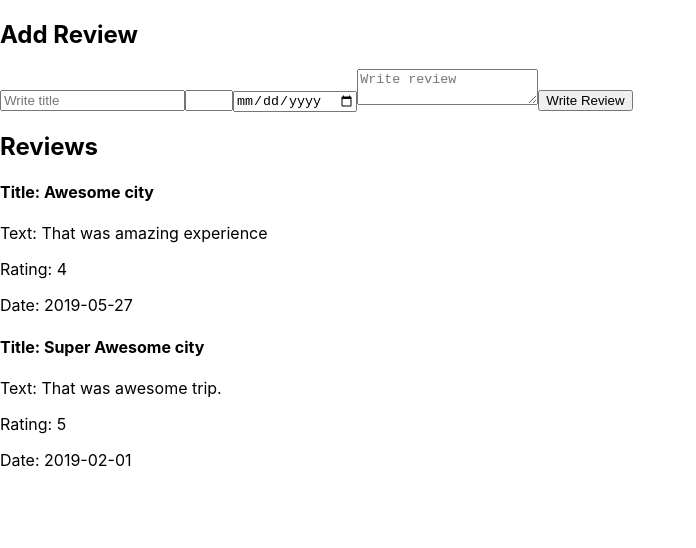
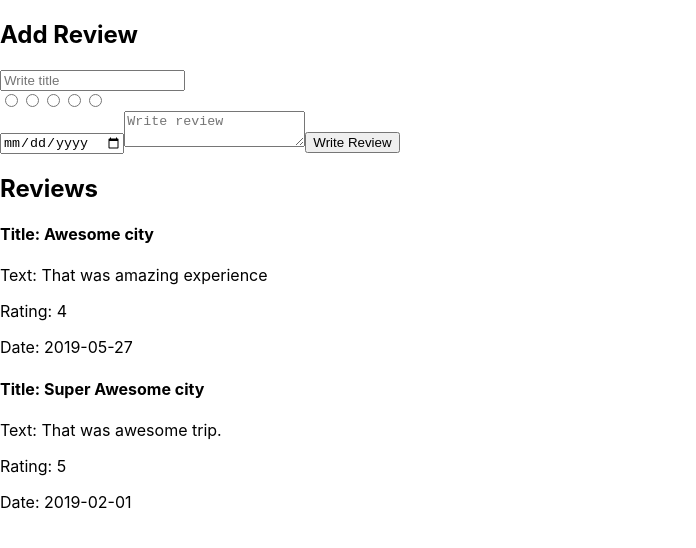
Before and after one commit to ruairidhholwill/phileas_blogg_front_end, a React (Create React App) app: page / in a window 1280 px wide. Shown: the top 548 px of the page, without its empty margins (0-696 px from the left). Built offline with nearby package versions, Linux system fonts and the light colour scheme.

Commit message:
Rating Radio buttons fixed

```diff
--- a/src/Reviews/Components/ReviewForm.js
+++ b/src/Reviews/Components/ReviewForm.js
@@ -24,7 +24,7 @@ class ReviewForm extends Component{
     handleSubmit(event){
       event.preventDefault();
       const title = this.state.title.trim();
-      const rating = this.state.rating.trim();
+      const rating = this.state.rating;
       const date = this.state.date.trim();
       const text = this.state.text.trim();
 
@@ -42,6 +42,7 @@ class ReviewForm extends Component{
 
   handleRatingChange(event){
     this.setState({rating: event.target.value})
+
   }
 
   handleDateChange(event){
@@ -56,7 +57,13 @@ render(){
   return(
     <form className="review-form" onSubmit={this.handleSubmit}>
     <input type="text" placeholder="Write title" value={this.state.title} onChange={this.handleTitleChange}/>
-    <input type="number" min="1" max="5" value={this.state.rating} onChange={this.handleRatingChange}/>
+      <div onChange={this.handleRatingChange}>
+          <input type="radio" name="rating" value = '1' />
+          <input type="radio" name="rating" value = '2' />
+          <input type="radio" name="rating" value = '3' />
+          <input type="radio" name="rating" value = '4' />
+          <input type="radio" name="rating" value = '5' />
+      </div>
     <input type="date" value={this.state.date} onChange={this.handleDateChange}/>
     <textarea placeholder="Write review" value={this.state.text} onChange={this.handleTextChange}></textarea>
     <input type="submit" value="Write Review"/>
```
